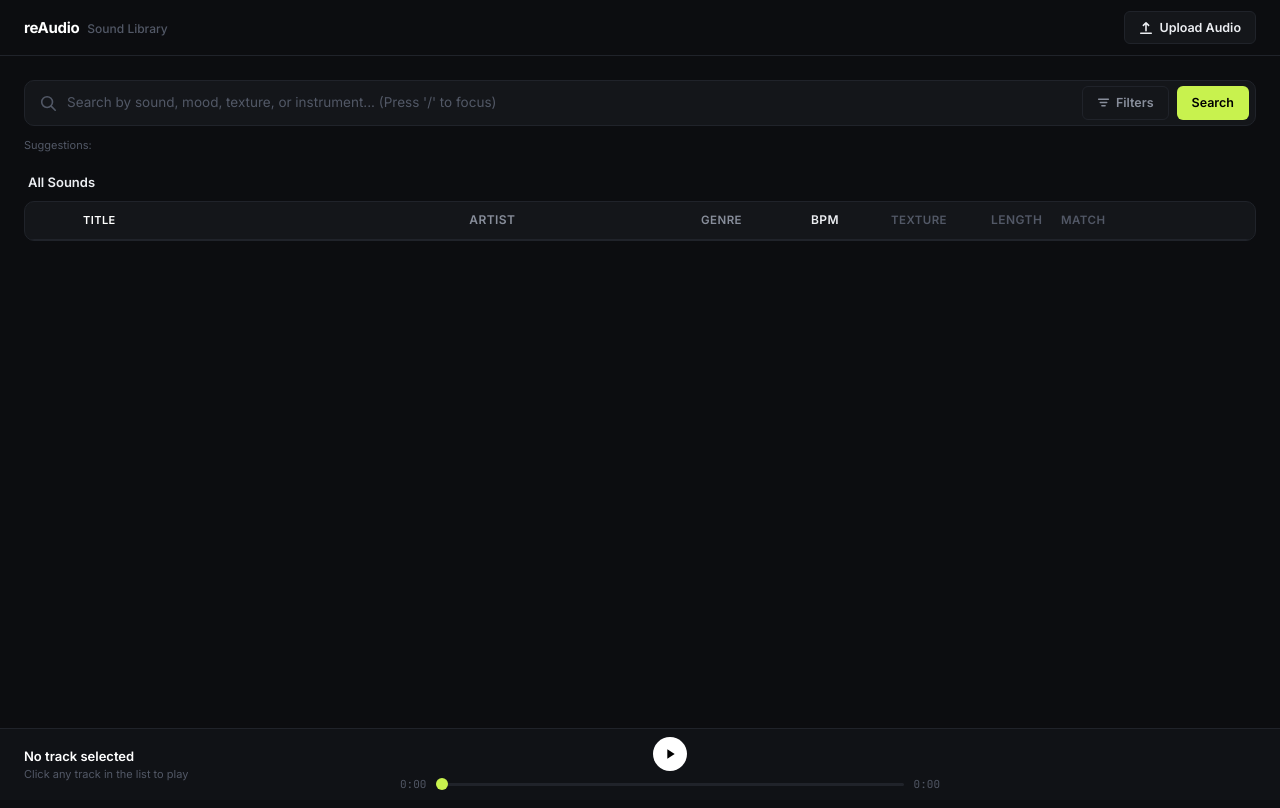
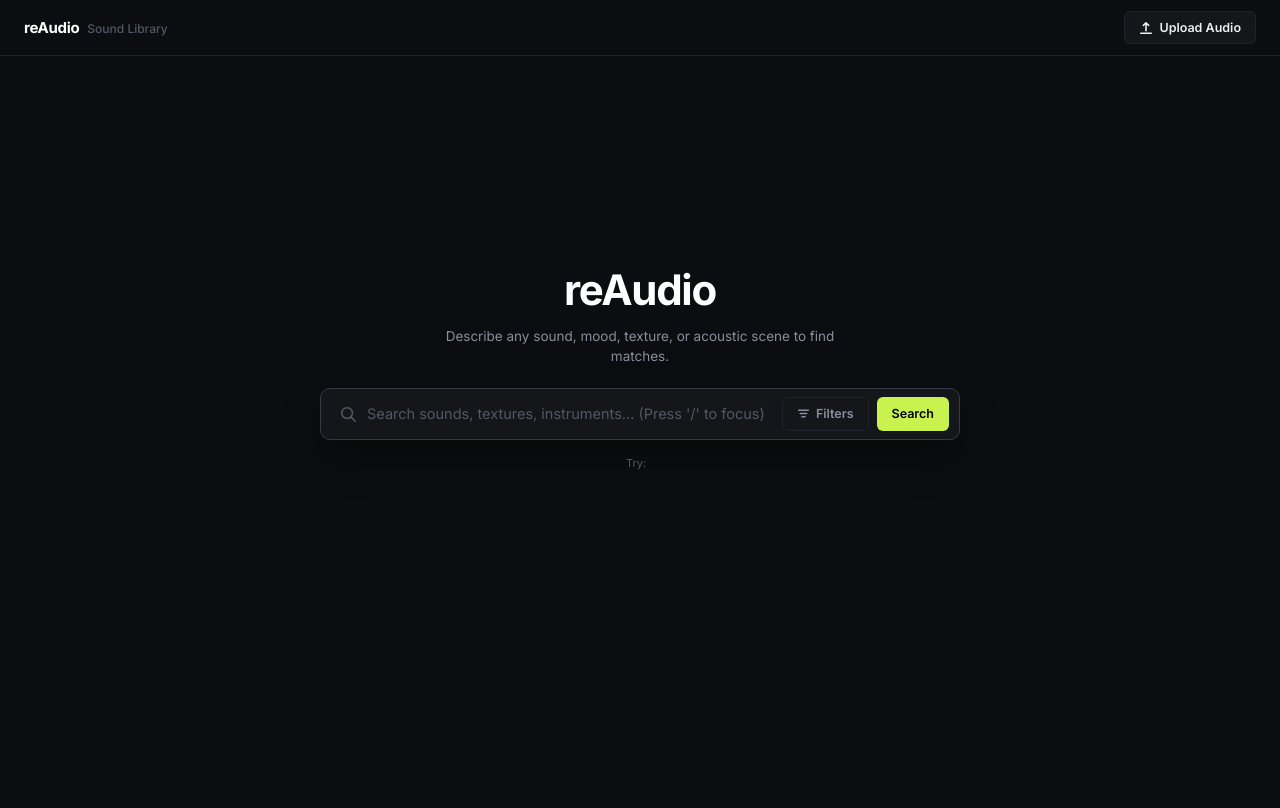
Before and after one commit to pixelsmoothie/reAudio, a plain HTML site: page web/static/index.html in a window 1280 px wide. Drawn offline with Linux system fonts and the light colour scheme; no server answers.

Commit message:
feat: show minimal search landing page and reveal results only upon query

```diff
--- a/web/static/app.js
+++ b/web/static/app.js
@@ -177,7 +177,24 @@ function rowEl(track, showScore) {
   return row;
 }
 
+function showLanding() {
+  const mc = $("mainContent");
+  if (mc) mc.classList.add("is-landing");
+  const ts = $("tracksSection");
+  if (ts) ts.classList.add("hidden");
+  $("searchInput").value = "";
+  $("searchInput").focus();
+}
+
+function showResultsView() {
+  const mc = $("mainContent");
+  if (mc) mc.classList.remove("is-landing");
+  const ts = $("tracksSection");
+  if (ts) ts.classList.remove("hidden");
+}
+
 function renderResults(list, title, showScore) {
+  showResultsView();
   $("resultsTitle").textContent = title;
   $("resultsCount").textContent = `${list.length} track${list.length === 1 ? "" : "s"}`;
   const body = $("trackGrid");
@@ -195,7 +212,7 @@ async function loadBrowse() {
 async function doSearch() {
   const query = $("searchInput").value.trim();
   if (!query) {
-    toast("Type a description to search.", true);
+    showLanding();
     return;
   }
   const body = { query, top_k: 12, ...currentFilters() };
@@ -268,6 +285,9 @@ function ensureAudioGraph() {
 }
 
 function togglePlay(track) {
+  const playerBar = $("playerBar");
+  if (playerBar) playerBar.classList.remove("hidden");
+
   if (state.currentTrackId === track.track_id) {
     if (audioEl.paused) audioEl.play();
     else audioEl.pause();
@@ -504,8 +524,19 @@ document.addEventListener("DOMContentLoaded", () => {
     }
   });
 
+  const emptyClear = $("emptyClearBtn");
+  if (emptyClear) emptyClear.addEventListener("click", showLanding);
+
+  const brandLink = $("brandLink");
+  if (brandLink) {
+    brandLink.addEventListener("click", (e) => {
+      e.preventDefault();
+      showLanding();
+    });
+  }
+
   setupUpload();
   updateFilterLabels();
   loadPresets().catch((err) => toast(err.message, true));
-  loadBrowse().catch((err) => toast(err.message, true));
+  api("/api/tracks").then((tracks) => { state.browseTracks = tracks; }).catch(() => {});
 });
--- a/web/static/index.html
+++ b/web/static/index.html
@@ -33,17 +33,23 @@
     </header>
 
     <!-- Main Workspace -->
-    <main class="main-content">
+    <main class="main-content is-landing" id="mainContent">
 
       <!-- Search & Discovery -->
-      <section class="search-area">
+      <section class="search-area" id="searchArea">
+
+        <div class="landing-hero" id="landingHero">
+          <h1 class="landing-title">reAudio</h1>
+          <p class="landing-sub">Describe any sound, mood, texture, or acoustic scene to find matches.</p>
+        </div>
+
         <div class="search-bar">
           <svg class="search-icon" viewBox="0 0 20 20" width="18" height="18" fill="none" stroke="currentColor" stroke-width="1.8" stroke-linecap="round" stroke-linejoin="round" aria-hidden="true">
             <circle cx="9" cy="9" r="6"/>
             <line x1="13.5" y1="13.5" x2="18" y2="18"/>
           </svg>
           <input id="searchInput" type="text" autocomplete="off" spellcheck="false"
-                 placeholder="Search by sound, mood, texture, or instrument... (Press '/' to focus)">
+                 placeholder="Search sounds, textures, instruments... (Press '/' to focus)" autofocus>
 
           <div class="search-actions">
             <button id="filtersToggle" class="btn btn-filter" title="Toggle filters">
@@ -104,15 +110,15 @@
 
         <!-- Presets / Mood Tags -->
         <div class="preset-bar">
-          <span class="preset-label">Suggestions:</span>
+          <span class="preset-label">Try:</span>
           <div id="presetPills" class="preset-pills"></div>
         </div>
       </section>
 
-      <!-- Track List Table -->
-      <section class="tracks-section">
+      <!-- Track List Table (Shown only when results exist) -->
+      <section class="tracks-section hidden" id="tracksSection">
         <div class="section-header">
-          <h2 id="resultsTitle" class="section-title">All Sounds</h2>
+          <h2 id="resultsTitle" class="section-title">Results</h2>
           <span id="resultsCount" class="section-count mono"></span>
         </div>
 
@@ -133,15 +139,15 @@
 
           <div id="emptyState" class="empty-state hidden">
             <p class="empty-text">No tracks match your current query or filters.</p>
-            <button id="emptyClearBtn" class="btn btn-secondary">Reset Search</button>
+            <button id="emptyClearBtn" class="btn btn-secondary">Clear Search</button>
           </div>
         </div>
       </section>
 
     </main>
 
-    <!-- Bottom Audio Player -->
-    <footer class="bottom-player" id="playerBar">
+    <!-- Bottom Audio Player (Revealed when playing) -->
+    <footer class="bottom-player hidden" id="playerBar">
       <div class="player-left">
         <div class="now-playing-info">
           <div id="npTitle" class="np-title">No track selected</div>
--- a/web/static/styles.css
+++ b/web/static/styles.css
@@ -216,6 +216,49 @@ a {
   display: flex;
   flex-direction: column;
   gap: 20px;
+  transition: all 0.3s cubic-bezier(0.16, 1, 0.3, 1);
+}
+
+.main-content.is-landing {
+  justify-content: center;
+  align-items: center;
+  min-height: calc(100vh - 120px);
+  padding: 0 24px 60px 24px;
+}
+
+.main-content.is-landing .search-area {
+  width: 100%;
+  max-width: 640px;
+  margin: 0 auto;
+  text-align: center;
+  gap: 16px;
+}
+
+.landing-hero {
+  margin-bottom: 6px;
+  display: flex;
+  flex-direction: column;
+  align-items: center;
+  gap: 6px;
+}
+
+.main-content:not(.is-landing) .landing-hero {
+  display: none;
+}
+
+.landing-title {
+  font-size: clamp(30px, 4.5vw, 42px);
+  font-weight: 800;
+  letter-spacing: -0.03em;
+  color: #ffffff;
+}
+
+.landing-sub {
+  font-size: 13.5px;
+  color: var(--text-muted);
+  max-width: 440px;
+  margin: 0 auto;
+  line-height: 1.5;
 }
 
 /* Search Bar */
@@ -234,6 +277,19 @@ a {
   border-radius: var(--radius-md);
   padding: 5px 6px 5px 14px;
   transition: border-color var(--transition);
+}
+
+.main-content.is-landing .search-bar {
+  padding: 8px 10px 8px 18px;
+  box-shadow: 0 16px 40px rgba(0, 0, 0, 0.3);
+}
+
+.main-content.is-landing .search-bar input {
+  font-size: 14.5px;
+}
+
+.main-content.is-landing .preset-bar {
+  justify-content: center;
 }
 
 .search-bar:focus-within {
```
